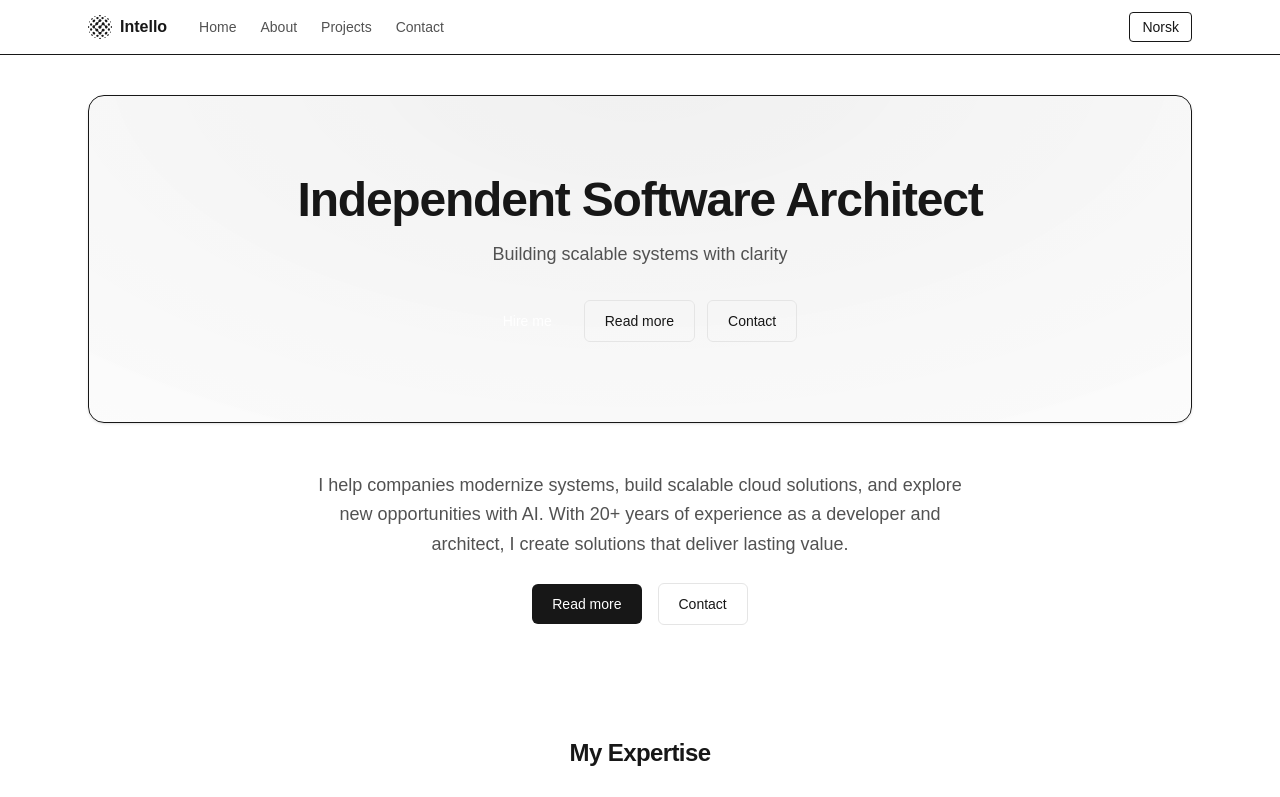
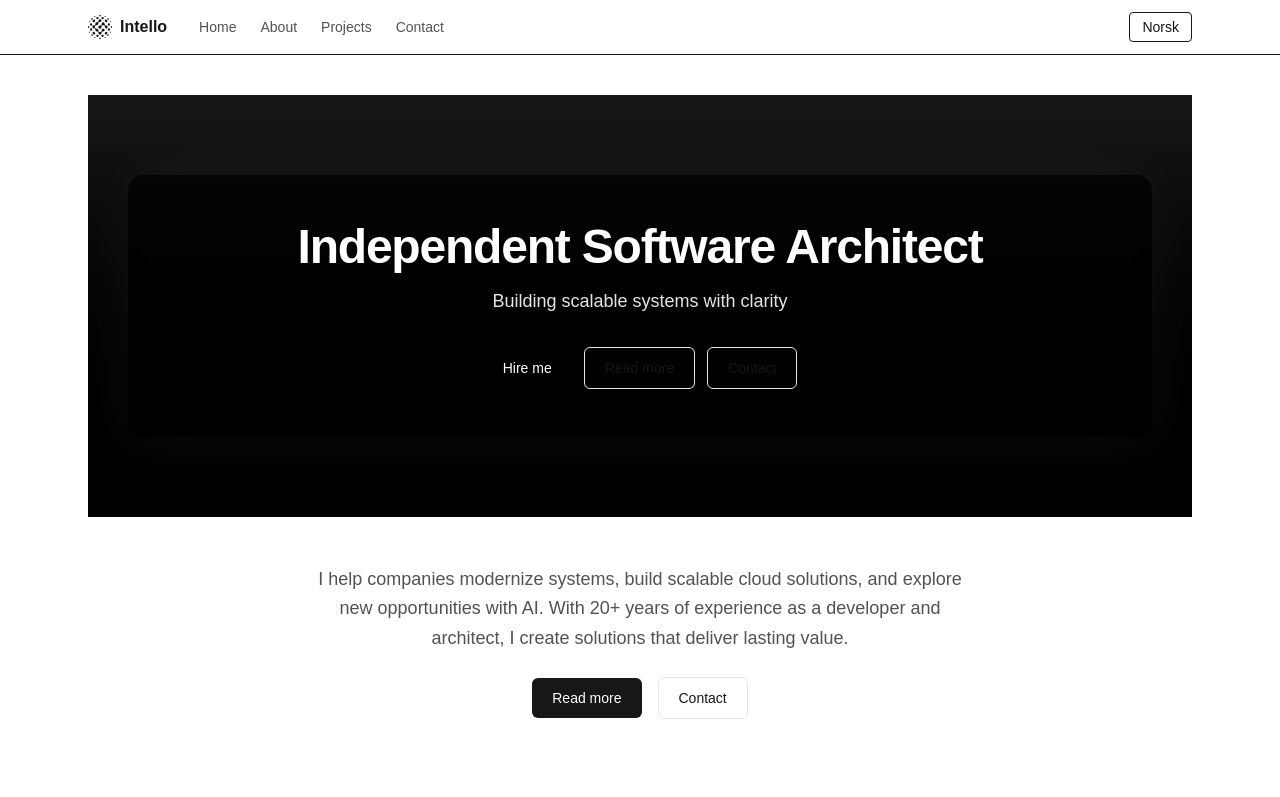
Before and after one commit to finnrobertk/intello-website, a Next.js app: page /en in a window 1280 px wide. Shown: the top 797 px of the page. Built offline with nearby package versions, Linux system fonts and the light colour scheme.

Commit message:
style: revamp hero section with dark theme and glowing backdrop effects

```diff
--- a/components/HeroSection.tsx
+++ b/components/HeroSection.tsx
@@ -7,16 +7,17 @@ export default function HeroSection() {
   const locale = useLocale();
 
   return (
-    <section className="relative overflow-hidden rounded-2xl border bg-white/70 px-6 py-20 shadow-sm backdrop-blur-sm sm:px-10 dark:border-neutral-900 dark:bg-neutral-950/70">
-      {/* Subtle background effects */}
-      <div className="pointer-events-none absolute inset-0 -z-10 bg-[radial-gradient(1200px_600px_at_50%_-10%,rgba(0,0,0,0.06),transparent)] dark:bg-[radial-gradient(1200px_600px_at_50%_-10%,rgba(255,255,255,0.06),transparent)]" />
-      <div className="pointer-events-none absolute inset-y-0 left-0 right-0 -z-10 bg-gradient-to-r from-primary/10 to-transparent dark:from-primary/20" />
+    <section className="relative overflow-hidden bg-gradient-to-b from-neutral-900 to-black px-6 py-20 sm:px-10">
+      {/* Subtle radial decoration inspired by Intello logo */}
+      <div className="pointer-events-none absolute inset-0 bg-radial-gradient from-indigo-500/10 via-transparent to-transparent" />
 
+      <div className="relative mx-auto max-w-5xl">
+        <div className="relative bg-black/70 backdrop-blur-sm rounded-2xl shadow-[0_0_60px_rgba(255,255,255,0.05)] p-12">
           <div className="mx-auto max-w-3xl text-center">
-        <h1 className="mb-4 text-4xl font-bold tracking-tight text-neutral-900 sm:text-5xl dark:text-neutral-50">
+            <h1 className="mb-4 text-4xl font-bold tracking-tight text-white sm:text-5xl">
               {t('title')}
             </h1>
-        <p className="mx-auto mb-8 max-w-2xl text-base text-neutral-600 sm:text-lg dark:text-neutral-300">
+            <p className="mx-auto mb-8 max-w-2xl text-base text-neutral-200 sm:text-lg">
               {t('subtitle')}
             </p>
             <div className="flex flex-col items-center justify-center gap-3 sm:flex-row">
@@ -35,6 +36,8 @@ export default function HeroSection() {
               </Link>
             </div>
           </div>
+        </div>
+      </div>
     </section>
   );
 }
```
Lines whose indentation alone changed are shown as unchanged.
